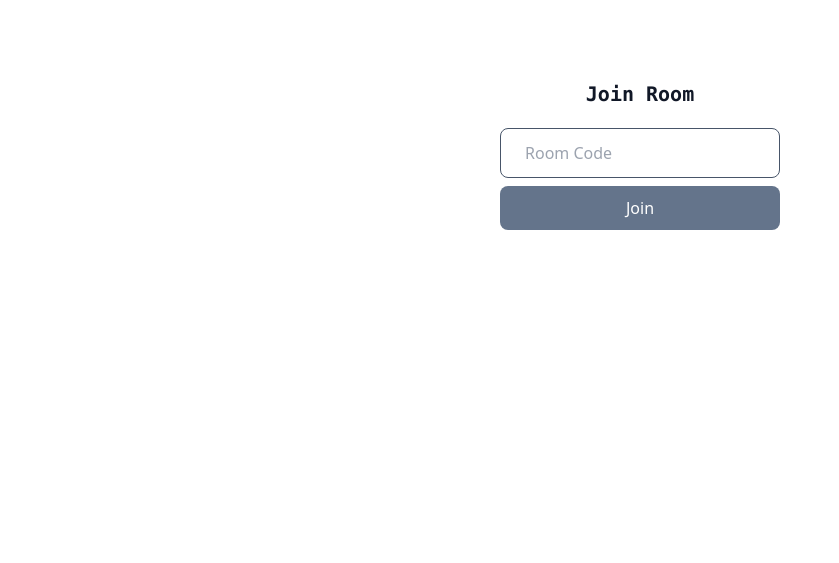
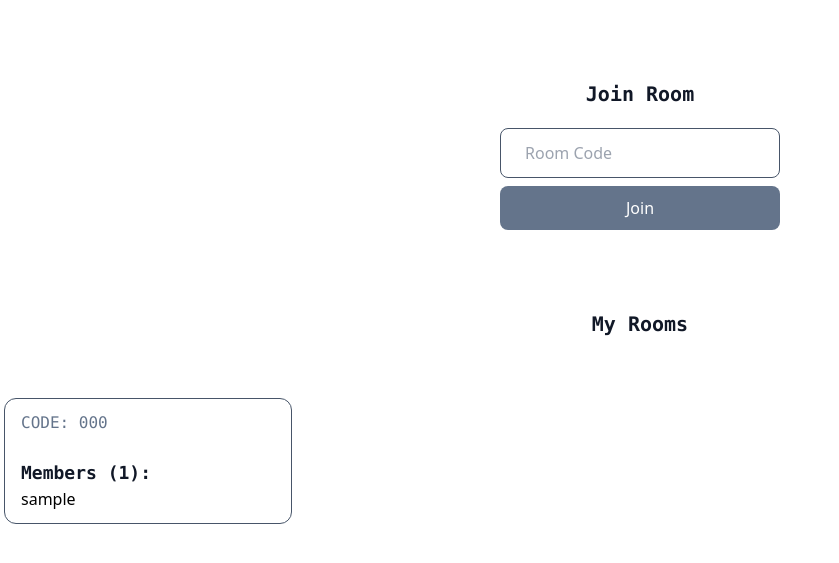
Before and after one commit to galib-i/code-rooms, a Flask app: page /join-room/ in a window 1280 px wide. Shown: the top 563 px of the page, without its empty margins (0-839 px from the left). Run offline with Flask 3, Linux system fonts and the light colour scheme; a user stored in the database is signed in; a database or web service that is not in the repository returns one stand-in record (values such as "Sample title").

Commit message:
Add ability to view user's rooms

```diff
--- a/app/__init__.py
+++ b/app/__init__.py
@@ -1,18 +1,19 @@
 from flask import Flask, render_template
 from flask_login import LoginManager, current_user
-from .auth import auth_bp
+
+from .authentication import auth_bp
 from .rooms import rooms_bp
 from .code_editor import socketio, code_editor_bp
-from .db_connection import get_user
+from .database import get_user
 
 
 login_manager = LoginManager()
 
 
 def create_app():
+    """Creates a Flask app and initialises the socketio instance"""
     app = Flask(__name__)
     app.config["SECRET_KEY"] = "secret!"
-
     socketio.init_app(app)
     login_manager.login_view = "auth.login"
     login_manager.init_app(app)
--- a/app/auth.py
+++ b/app/authentication.py
@@ -2,7 +2,7 @@
 from flask_login import login_user, login_required, logout_user, current_user
 from pymongo.errors import DuplicateKeyError
 
-from app.db_connection import save_user, get_user
+from app.database import save_user, get_user
 
 auth_bp = Blueprint("auth", __name__)
 
--- a/app/code_editor.py
+++ b/app/code_editor.py
@@ -32,4 +32,5 @@
 
 @socketio.on("code_update")
 def handle_code_update(data):
+    """Broadcasts the updated code to all users in the room"""
     emit("update_editor", {"code": data["code"]}, broadcast=True)
--- a/app/db_connection.py
+++ b/app/database.py
@@ -41,6 +41,10 @@
     return rooms.find_one({"_id": room_code})
 
 
+def get_members_rooms(username):
+    return room_members.find({"username": username})
+
+
 def get_room_members(room_code):
     """Returns a list of usernames of the members of the room"""
     return [member["username"] for member in room_members.find({"room_code": room_code})]
--- a/app/rooms.py
+++ b/app/rooms.py
@@ -3,7 +3,7 @@
 from flask import Blueprint, render_template, request, jsonify, redirect, url_for
 from flask_login import login_required, current_user
 
-from .db_connection import save_room, delete_room, get_room, get_room_members, add_room_member
+from .database import save_room, delete_room, get_room, get_room_members, add_room_member, get_members_rooms
 
 rooms_bp = Blueprint("rooms", __name__)
 
@@ -66,7 +66,20 @@
     if request.method == "POST":
         return handle_join_request()
 
-    return render_template("join-room.html")
+    rooms = []
+    data = get_members_rooms(current_user.username)
+    joined_room_codes = [room["room_code"] for room in data]
+
+    for code in joined_room_codes:
+        room_info = get_room(code)
+
+        is_owner = current_user.username == room_info["owner"]
+        members = get_room_members(code)
+
+        room = {"code": code, "members": members, "is_owner": is_owner}
+        rooms.append(room)
+
+    return render_template("join-room.html", rooms=rooms)
 
 
 @rooms_bp.route("/delete-room/", methods=["POST"])
--- a/app/static/css/main.css
+++ b/app/static/css/main.css
@@ -633,6 +633,10 @@
   margin-right: 1rem;
 }
 
+.mt-10 {
+  margin-top: 2.5rem;
+}
+
 .mt-2 {
   margin-top: 0.5rem;
 }
@@ -651,6 +655,10 @@
 
 .flex {
   display: flex;
+}
+
+.grid {
+  display: grid;
 }
 
 .h-full {
@@ -673,6 +681,15 @@
   width: 80%;
 }
 
+.w-72 {
+  width: 18rem;
+}
+
+.w-fit {
+  width: -moz-fit-content;
+  width: fit-content;
+}
+
 .w-full {
   width: 100%;
 }
@@ -685,8 +702,20 @@
   cursor: not-allowed;
 }
 
+.grid-cols-1 {
+  grid-template-columns: repeat(1, minmax(0, 1fr));
+}
+
+.flex-row {
+  flex-direction: row;
+}
+
 .flex-col {
   flex-direction: column;
+}
+
+.flex-wrap {
+  flex-wrap: wrap;
 }
 
 .items-start {
@@ -697,10 +726,47 @@
   align-items: center;
 }
 
+.justify-between {
+  justify-content: space-between;
+}
+
+.justify-items-center {
+  justify-items: center;
+}
+
+.gap-x-10 {
+  -moz-column-gap: 2.5rem;
+       column-gap: 2.5rem;
+}
+
+.gap-y-10 {
+  row-gap: 2.5rem;
+}
+
+.space-x-4 > :not([hidden]) ~ :not([hidden]) {
+  --tw-space-x-reverse: 0;
+  margin-right: calc(1rem * var(--tw-space-x-reverse));
+  margin-left: calc(1rem * calc(1 - var(--tw-space-x-reverse)));
+}
+
 .space-y-3 > :not([hidden]) ~ :not([hidden]) {
   --tw-space-y-reverse: 0;
   margin-top: calc(0.75rem * calc(1 - var(--tw-space-y-reverse)));
   margin-bottom: calc(0.75rem * var(--tw-space-y-reverse));
+}
+
+.overflow-hidden {
+  overflow: hidden;
+}
+
+.truncate {
+  overflow: hidden;
+  text-overflow: ellipsis;
+  white-space: nowrap;
+}
+
+.whitespace-nowrap {
+  white-space: nowrap;
 }
 
 .whitespace-pre-wrap {
@@ -713,6 +779,10 @@
 
 .rounded-lg {
   border-radius: 0.5rem;
+}
+
+.rounded-xl {
+  border-radius: 0.75rem;
 }
 
 .border {
@@ -763,8 +833,18 @@
   background-color: rgb(100 116 139 / var(--tw-bg-opacity));
 }
 
+.bg-white {
+  --tw-bg-opacity: 1;
+  background-color: rgb(255 255 255 / var(--tw-bg-opacity));
+}
+
 .p-4 {
   padding: 1rem;
+}
+
+.px-4 {
+  padding-left: 1rem;
+  padding-right: 1rem;
 }
 
 .px-5 {
@@ -832,6 +912,11 @@
   line-height: 1.5rem;
 }
 
+.text-lg {
+  font-size: 1.125rem;
+  line-height: 1.75rem;
+}
+
 .text-xl {
   font-size: 1.25rem;
   line-height: 1.75rem;
@@ -843,6 +928,10 @@
 
 .font-medium {
   font-weight: 500;
+}
+
+.uppercase {
+  text-transform: uppercase;
 }
 
 .leading-tight {
@@ -864,9 +953,19 @@
   color: rgb(17 24 39 / var(--tw-text-opacity));
 }
 
+.text-green-500 {
+  --tw-text-opacity: 1;
+  color: rgb(34 197 94 / var(--tw-text-opacity));
+}
+
 .text-orange-700 {
   --tw-text-opacity: 1;
   color: rgb(194 65 12 / var(--tw-text-opacity));
+}
+
+.text-slate-500 {
+  --tw-text-opacity: 1;
+  color: rgb(100 116 139 / var(--tw-text-opacity));
 }
 
 .text-white {
@@ -911,6 +1010,10 @@
 }
 
 @media (min-width: 768px) {
+  .md\:grid-cols-2 {
+    grid-template-columns: repeat(2, minmax(0, 1fr));
+  }
+
   .md\:flex-row {
     flex-direction: row;
   }
@@ -932,3 +1035,9 @@
     line-height: 2.5rem;
   }
 }
+
+@media (min-width: 1024px) {
+  .lg\:grid-cols-4 {
+    grid-template-columns: repeat(4, minmax(0, 1fr));
+  }
+}
--- a/app/templates/join-room.html
+++ b/app/templates/join-room.html
@@ -12,4 +12,31 @@
         <button class="bg-slate-500 hover:bg-slate-700 text-white text-base rounded-lg py-2.5 px-5 transition-colors w-full text-[19px]">Join</button>
     </form>
 </div>
+{% if rooms %}
+<div class="max-w-[280px] mx-auto flex flex-col items-center mt-[10vh]">
+    <h2 class="mb-5 text-gray-900 font-mono font-bold text-xl">My Rooms</h2>
+</div>
+<section id="Rooms" class="w-fit mx-auto grid grid-cols-1 lg:grid-cols-4 md:grid-cols-2 justify-items-center gap-y-10 gap-x-10 mt-10 mb-5">
+    {% for room in rooms %}
+    <div class="w-72 bg-white border border-slate-600 rounded-xl" style="max-height: 200px;">
+        <a href="{{url_for('rooms.open_room_code', code=room.code)}}">
+            <div class="px-4 py-3 flex justify-between items-center">
+                <span class="text-slate-500 uppercase font-mono">Code: {{room.code}}</span>
+                {% if room.is_owner %}
+                <span class="text-green-500 uppercase font-bold font-mono">Owner</span>
+                {% endif %}
+            </div>
+            <div class="px-4 py-3">
+                <p class="text-lg text-gray-900 truncate font-bold font-mono">Members ({{ room.members | length }}):</p>
+                <ul class="flex flex-row space-x-4">
+                    {% for member in room.members %}
+                    <li>{{member}}{% if not loop.last %}, {% endif %}</li>
+                    {% endfor %}
+                </ul>
+            </div>
+        </a>
+    </div>
+    {% endfor %}
+</section>
+{% endif %}
 {% endblock %}
```
Also changed, not shown: README.md.
